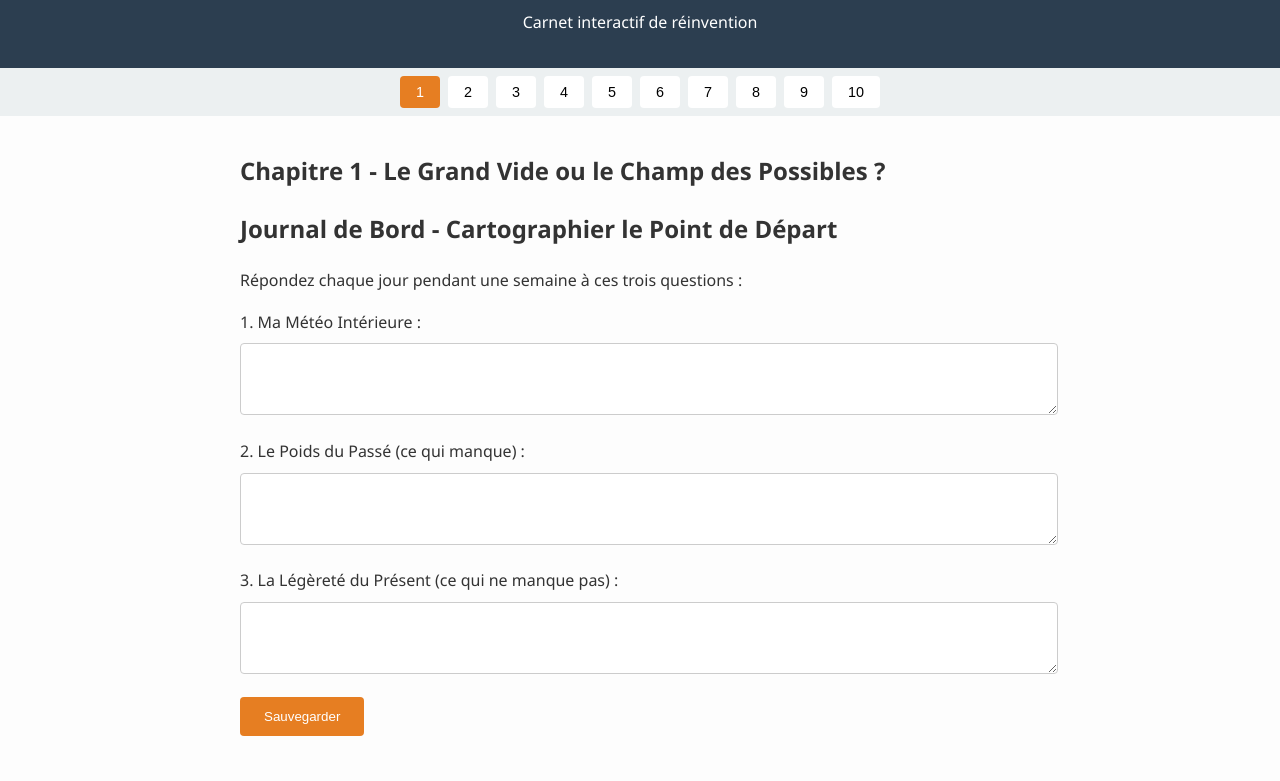
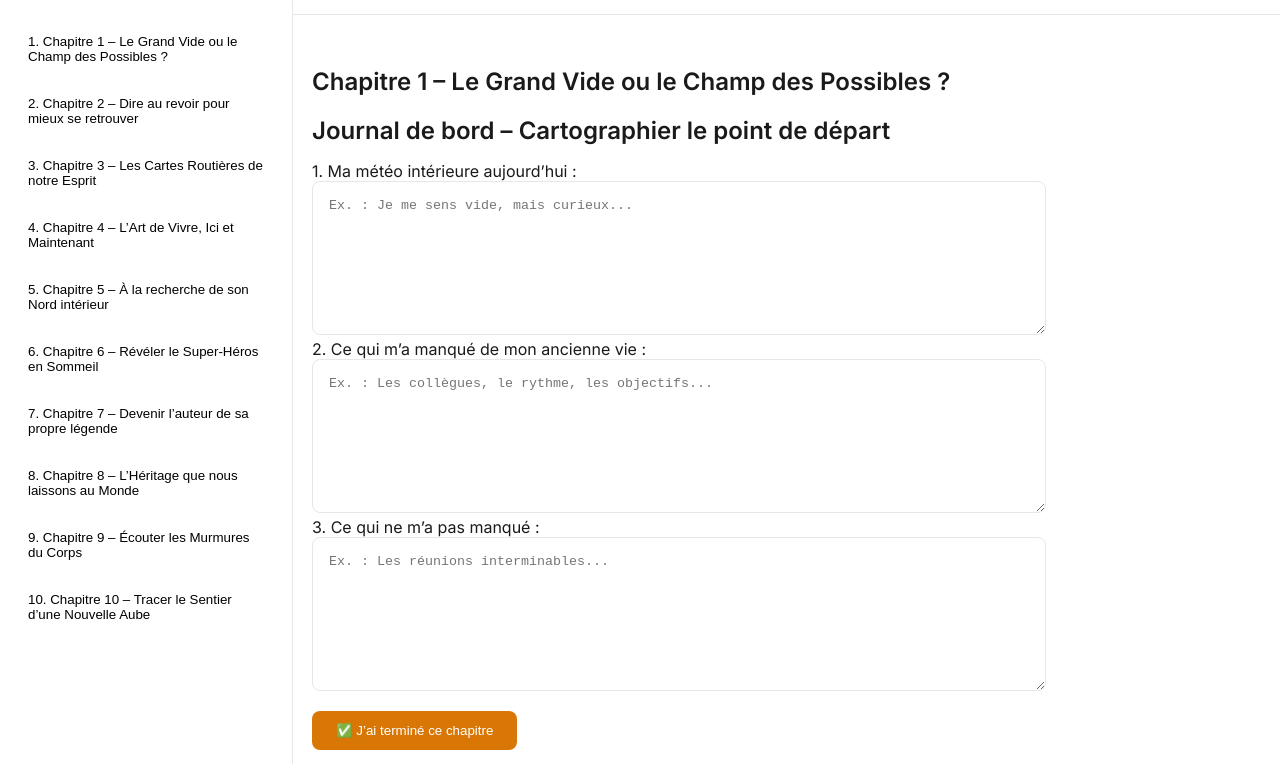
Before and after one commit to ericsotoca/retraite, a plain HTML site: page index.html in a window 1280 px wide. Shown: the part 100-881 px from the top of the page. Drawn offline with Linux system fonts and the light colour scheme.

Commit message:
Update index.html

```diff
--- a/index.html
+++ b/index.html
@@ -3,254 +3,341 @@
 <head>
   <meta charset="UTF-8" />
   <meta name="viewport" content="width=device-width, initial-scale=1.0"/>
-  <title>La Retraite, une Seconde Vie - Carnet Interactif</title>
+  <title>Mon Carnet de Seconde Vie</title>
   <style>
+    @import url('https://fonts.googleapis.com/css2?family=Inter:wght@400;600&display=swap');
     :root {
-      --primary: #2c3e50;
-      --accent: #e67e22;
-      --bg: #fdfdfd;
-      --text: #333;
+      --bg: #ffffff;
+      --text: #1a1a1a;
+      --accent: #d97706;
+      --primary: #111827;
+      --border: #e5e7eb;
+      --success: #16a34a;
+    }
+    [data-theme="dark"] {
+      --bg: #111827;
+      --text: #f9fafb;
+      --border: #374151;
     }
     body {
       margin: 0;
-      font-family: "Segoe UI", sans-serif;
+      font-family: 'Inter', sans-serif;
       background: var(--bg);
       color: var(--text);
-      line-height: 1.6;
+      transition: background 0.3s, color 0.3s;
     }
     header {
-      background: var(--primary);
-      color: white;
-      padding: 1rem;
-      text-align: center;
+      display: flex;
+      justify-content: space-between;
+      align-items: center;
+      padding: 1rem 2rem;
+      border-bottom: 1px solid var(--border);
     }
-    nav {
-      display: flex;
-      flex-wrap: wrap;
-      justify-content: center;
-      gap: 0.5rem;
-      padding: 0.5rem;
-      background: #ecf0f1;
+    #sidebar {
+      position: fixed;
+      top: 0;
+      left: 0;
+      width: 260px;
+      height: 100%;
+      background: var(--bg);
+      border-right: 1px solid var(--border);
+      padding: 2rem 1rem;
+      overflow-y: auto;
     }
-    nav button {
+    #sidebar h3 {
+      font-size: 1rem;
+      margin-bottom: 1rem;
+      color: var(--accent);
+    }
+    #sidebar button {
+      width: 100%;
+      text-align: left;
+      padding: 0.75rem;
+      margin-bottom: 0.5rem;
+      background: transparent;
       border: none;
-      padding: 0.5rem 1rem;
-      background: white;
-      border-radius: 4px;
       cursor: pointer;
-      font-size: 0.9rem;
+      border-radius: 6px;
+      transition: background 0.2s;
     }
-    nav button.active {
-      background: var(--accent);
+    #sidebar button:hover {
+      background: var(--border);
+    }
+    #sidebar button.done {
+      background: var(--success);
       color: white;
     }
     main {
-      max-width: 800px;
-      margin: auto;
+      margin-left: 280px;
+      padding: 2rem;
+      max-width: 700px;
+    }
+    h2 {
+      font-size: 1.5rem;
+      margin-bottom: 1rem;
+    }
+    textarea {
+      width: 100%;
       padding: 1rem;
+      border: 1px solid var(--border);
+      border-radius: 8px;
+      background: var(--bg);
+      color: var(--text);
+      resize: vertical;
+      min-height: 120px;
     }
-    textarea, input[type="text"] {
-      width: 100%;
-      padding: 0.5rem;
-      margin-top: 0.5rem;
-      margin-bottom: 1rem;
-      border: 1px solid #ccc;
-      border-radius: 4px;
-      font-family: inherit;
-    }
-    .hidden {
-      display: none;
-    }
-    .progress {
-      margin: 1rem 0;
-      font-weight: bold;
-    }
-    button.save {
+    .btn {
+      margin-top: 1rem;
+      padding: 0.75rem 1.5rem;
       background: var(--accent);
       color: white;
       border: none;
-      padding: 0.75rem 1.5rem;
-      border-radius: 4px;
+      border-radius: 8px;
       cursor: pointer;
     }
-    footer {
-      text-align: center;
-      padding: 2rem 1rem;
-      font-size: 0.9rem;
-      color: #777;
+    .progress-bar {
+      height: 6px;
+      background: var(--border);
+      border-radius: 3px;
+      overflow: hidden;
+      margin-bottom: 2rem;
+    }
+    .progress-fill {
+      height: 100%;
+      background: var(--accent);
+      width: 0%;
+      transition: width 0.3s;
+    }
+    @media (max-width: 768px) {
+      #sidebar {
+        transform: translateX(-100%);
+        transition: transform 0.3s;
+      }
+      #sidebar.open {
+        transform: translateX(0);
+      }
+      main {
+        margin-left: 0;
+        padding: 1rem;
+      }
     }
   </style>
 </head>
 <body>
 
 <header>
-  <h1>La Retraite, une Seconde Vie</h1>
-  <p>Carnet interactif de réinvention</p>
+  <button onclick="toggleSidebar()">☰</button>
+  <h1>Mon Carnet de Seconde Vie</h1>
+  <button onclick="toggleTheme()">🌗</button>
 </header>
 
-<nav id="nav"></nav>
+<aside id="sidebar">
+  <h3>Progression</h3>
+  <div class="progress-bar">
+    <div class="progress-fill" id="progress"></div>
+  </div>
+  <nav id="nav"></nav>
+</aside>
 
 <main id="content"></main>
 
 <footer>
-  <button class="save" onclick="downloadLog()">Télécharger mon carnet</button>
-  <p>© Eric Sotoca - Version interactive</p>
+  <button class="btn" onclick="downloadLog()">📥 Télécharger mon carnet</button>
 </footer>
 
 <script>
   const chapters = [
     {
-      title: "Chapitre 1 - Le Grand Vide ou le Champ des Possibles ?",
+      title: "Chapitre 1 – Le Grand Vide ou le Champ des Possibles ?",
       exercise: `
-        <h2>Journal de Bord - Cartographier le Point de Départ</h2>
-        <p>Répondez chaque jour pendant une semaine à ces trois questions :</p>
-        <label>1. Ma Météo Intérieure :</label>
-        <textarea data-key="jour1-meteo" rows="3"></textarea>
-        <label>2. Le Poids du Passé (ce qui manque) :</label>
-        <textarea data-key="jour1-passe" rows="3"></textarea>
-        <label>3. La Légèreté du Présent (ce qui ne manque pas) :</label>
-        <textarea data-key="jour1-present" rows="3"></textarea>
+        <h2>Journal de bord – Cartographier le point de départ</h2>
+        <label>1. Ma météo intérieure aujourd’hui :</label>
+        <textarea data-key="c1-meteo" placeholder="Ex. : Je me sens vide, mais curieux..."></textarea>
+
+        <label>2. Ce qui m’a manqué de mon ancienne vie :</label>
+        <textarea data-key="c1-manque" placeholder="Ex. : Les collègues, le rythme, les objectifs..."></textarea>
+
+        <label>3. Ce qui ne m’a pas manqué :</label>
+        <textarea data-key="c1-pas-manque" placeholder="Ex. : Les réunions interminables..."></textarea>
       `
     },
     {
-      title: "Chapitre 2 - Dire au revoir pour mieux se retrouver",
+      title: "Chapitre 2 – Dire au revoir pour mieux se retrouver",
       exercise: `
-        <h2>Lettre de Transition</h2>
-        <p>Écrivez une lettre à votre carrière passée :</p>
-        <label>1. La Gratitude (ce que vous remerciez) :</label>
-        <textarea data-key="lettre-gratitude" rows="4"></textarea>
-        <label>2. Les Griefs et Regrets :</label>
-        <textarea data-key="lettre-griefs" rows="4"></textarea>
-        <label>3. L’Adieu :</label>
-        <textarea data-key="lettre-adieu" rows="4"></textarea>
+        <h2>Lettre de transition</h2>
+        <label>1. Gratitude :</label>
+        <textarea data-key="c2-gratitude" placeholder="Merci pour..."></textarea>
+
+        <label>2. Griefs & regrets :</label>
+        <textarea data-key="c2-griefs" placeholder="Je regrette..."></textarea>
+
+        <label>3. L’adieu :</label>
+        <textarea data-key="c2-adieu" placeholder="Je te laisse maintenant..."></textarea>
       `
     },
     {
-      title: "Chapitre 3 - Les Cartes Routières de notre Esprit",
+      title: "Chapitre 3 – Les Cartes Routières de notre Esprit",
       exercise: `
-        <h2>Architecte de ses Croyances</h2>
+        <h2>Architecte de tes croyances</h2>
         <label>Croyance limitante :</label>
-        <textarea data-key="croyance-limitante" rows="2"></textarea>
+        <textarea data-key="c3-limitante" placeholder="Ex. : Je ne suis utile que si je produis..."></textarea>
+
         <label>Nouvelle croyance aidante :</label>
-        <textarea data-key="croyance-nouvelle" rows="2"></textarea>
+        <textarea data-key="c3-nouvelle" placeholder="Ex. : Ma valeur est dans qui je suis..."></textarea>
       `
     },
     {
-      title: "Chapitre 4 - L’Art de Vivre, Ici et Maintenant",
+      title: "Chapitre 4 – L’Art de Vivre, Ici et Maintenant",
       exercise: `
-        <h2>Ancre de Pleine Conscience</h2>
-        <p>Choisissez une activité quotidienne (café, douche, marche...) et décrivez ce que vous ressentez en y apportant toute votre attention :</p>
-        <textarea data-key="pleine-conscience" rows="5"></textarea>
+        <h2>Ancre de pleine conscience</h2>
+        <label>Activité choisie (café, douche, marche...) :</label>
+        <input type="text" data-key="c4-activite" placeholder="Ex. : Boire mon café" />
+
+        <label>Ce que j’ai ressenti en y apportant toute mon attention :</label>
+        <textarea data-key="c4-sensation" placeholder="Ex. : J’ai senti la chaleur, l’arôme, le goût..."></textarea>
       `
     },
     {
-      title: "Chapitre 5 - À la recherche de son Nord intérieur",
+      title: "Chapitre 5 – À la recherche de son Nord intérieur",
       exercise: `
-        <h2>Archeologie de votre Ikigaï (Partie 1)</h2>
-        <label>Ce que j’aime :</label>
-        <textarea data-key="ikigai-aime" rows="4"></textarea>
-        <label>Ce pour quoi je suis doué :</label>
-        <textarea data-key="ikigai-doue" rows="4"></textarea>
+        <h2>Ikigaï – Ce que j’aime & ce pour quoi je suis doué</h2>
+        <label>Ce que j’aime (passions, plaisirs simples) :</label>
+        <textarea data-key="c5-aime" placeholder="Ex. : Lire, bricoler, marcher, écouter du jazz..."></textarea>
+
+        <label>Ce pour quoi je suis doué (talents, facilités) :</label>
+        <textarea data-key="c5-doue" placeholder="Ex. : Organiser, raconter, réparer, écouter..."></textarea>
       `
     },
     {
-      title: "Chapitre 6 - Révéler le Super-Héros en Sommeil",
+      title: "Chapitre 6 – Révéler le Super-Héros en Sommeil",
       exercise: `
-        <h2>Mes 5 forces de caractère :</h2>
+        <h2>Mes 5 forces de caractère</h2>
         <ol>
-          <li><input type="text" data-key="force1" /></li>
-          <li><input type="text" data-key="force2" /></li>
-          <li><input type="text" data-key="force3" /></li>
-          <li><input type="text" data-key="force4" /></li>
-          <li><input type="text" data-key="force5" /></li>
+          <li><input type="text" data-key="c6-f1" placeholder="Ex. : Curiosité" /></li>
+          <li><input type="text" data-key="c6-f2" placeholder="Ex. : Honnêteté" /></li>
+          <li><input type="text" data-key="c6-f3" placeholder="Ex. : Humour" /></li>
+          <li><input type="text" data-key="c6-f4" placeholder="Ex. : Patience" /></li>
+          <li><input type="text" data-key="c6-f5" placeholder="Ex. : Créativité" /></li>
         </ol>
       `
     },
     {
-      title: "Chapitre 7 - Devenir l’auteur de sa propre légende",
+      title: "Chapitre 7 – Devenir l’auteur de sa propre légende",
       exercise: `
-        <h2>Quatrième de couverture de mon Tome 2</h2>
-        <label>Titre de votre nouveau chapitre :</label>
-        <input type="text" data-key="tome2-titre" />
-        <label>Résumé de votre histoire (à la 3e personne) :</label>
-        <textarea data-key="tome2-resume" rows="6"></textarea>
+        <h2>Titre & quatrième de couverture de mon Tome 2</h2>
+        <label>Titre :</label>
+        <input type="text" data-key="c7-titre" placeholder="Ex. : Les Chroniques d’un Bâtisseur de Seconde Vie" />
+
+        <label>Résumé (à la 3e personne) :</label>
+        <textarea data-key="c7-resume" placeholder="Ex. : Après 40 ans de carrière, il découvre que..."></textarea>
       `
     },
     {
-      title: "Chapitre 8 - L’Héritage que nous laissons au Monde",
+      title: "Chapitre 8 – L’Héritage que nous laissons au Monde",
       exercise: `
-        <h2>Contribution personnelle</h2>
-        <label>Qu’est-ce que la vie attend de moi ?</label>
-        <textarea data-key="contribution" rows="5"></textarea>
+        <h2>Contribution – Qu’est-ce que la vie attend de moi ?</h2>
+        <label>Idées concrètes pour transmettre ce que j’ai de meilleur :</label>
+        <textarea data-key="c8-contribution" placeholder="Ex. : Donner un cours d’histoire locale, réparer des jouets, partager mon herbier..."></textarea>
       `
     },
     {
-      title: "Chapitre 9 - Écouter les Murmures du Corps",
+      title: "Chapitre 9 – Écouter les Murmures du Corps",
       exercise: `
         <h2>Scan corporel & posture ressource</h2>
         <label>Message de mon corps aujourd’hui :</label>
-        <textarea data-key="corps-message" rows="3"></textarea>
-        <label>Ma posture ressource (comment je me tiens) :</label>
-        <textarea data-key="posture-ressource" rows="3"></textarea>
+        <textarea data-key="c9-corps" placeholder="Ex. : Tension dans les épaules => je porte un poids mental..."></textarea>
+
+        <label>Ma posture ressource (comment je me tiens quand je me sens aligné) :</label>
+        <textarea data-key="c9-posture" placeholder="Ex. : Dos droit, épaules basses, regard ouvert..."></textarea>
       `
     },
     {
-      title: "Chapitre 10 - Tracer le Sentier d’une Nouvelle Aube",
+      title: "Chapitre 10 – Tracer le Sentier d’une Nouvelle Aube",
       exercise: `
-        <h2>Ma semaine idéale (intentions)</h2>
+        <h2>Ma semaine idéale (intentions souples)</h2>
         <label>Lundi :</label>
-        <textarea data-key="semaine-lundi" rows="2"></textarea>
+        <textarea data-key="c10-lundi" placeholder="Ex. : Matin – lecture sur Rome / Après-midi – bricolage"></textarea>
+
         <label>Mardi :</label>
-        <textarea data-key="semaine-mardi" rows="2"></textarea>
+        <textarea data-key="c10-mardi" placeholder="Ex. : Marche en forêt + appel à un ami"></textarea>
+
         <label>Mercredi :</label>
-        <textarea data-key="semaine-mercredi" rows="2"></textarea>
+        <textarea data-key="c10-mercredi" placeholder="Ex. : Atelier bois + temps avec petits-enfants"></textarea>
+
         <label>Jeudi :</label>
-        <textarea data-key="semaine-jeudi" rows="2"></textarea>
+        <textarea data-key="c10-jeudi" placeholder="Ex. : Visite guidée au musée + jazz le soir"></textarea>
+
         <label>Vendredi :</label>
-        <textarea data-key="semaine-vendredi" rows="2"></textarea>
+        <textarea data-key="c10-vendredi" placeholder="Ex. : Cours d’histoire bénévole + apéro avec Cécile"></textarea>
+
         <label>Samedi :</label>
-        <textarea data-key="semaine-samedi" rows="2"></textarea>
+        <textarea data-key="c10-samedi" placeholder="Ex. : Marché + jardinage + film en famille"></textarea>
+
         <label>Dimanche :</label>
-        <textarea data-key="semaine-dimanche" rows="2"></textarea>
+        <textarea data-key="c10-dimanche" placeholder="Ex. : Rien de planifié – improvisation & repos"></textarea>
       `
     }
   ];
 
-  const nav = document.getElementById('nav');
-  const content = document.getElementById('content');
-
   let current = 0;
 
-  function renderNav() {
+  function toggleSidebar() {
+    document.getElementById('sidebar').classList.toggle('open');
+  }
+
+  function toggleTheme() {
+    const theme = document.documentElement.getAttribute('data-theme');
+    const newTheme = theme === 'dark' ? 'light' : 'dark';
+    document.documentElement.setAttribute('data-theme', newTheme);
+    localStorage.setItem('theme', newTheme);
+  }
+
+  function renderSidebar() {
+    const nav = document.getElementById('nav');
     nav.innerHTML = '';
     chapters.forEach((chap, i) => {
       const btn = document.createElement('button');
-      btn.textContent = i + 1;
-      btn.className = i === current ? 'active' : '';
+      btn.textContent = `${i + 1}. ${chap.title}`;
+      if (localStorage.getItem(`done-${i}`)) btn.classList.add('done');
       btn.onclick = () => {
         current = i;
         render();
+        if (window.innerWidth < 768) toggleSidebar();
       };
       nav.appendChild(btn);
     });
   }
 
   function render() {
-    renderNav();
+    renderSidebar();
     const chap = chapters[current];
-    content.innerHTML = `
+    document.getElementById('content').innerHTML = `
       <h2>${chap.title}</h2>
       ${chap.exercise}
-      <button class="save" onclick="saveAll()">Sauvegarder</button>
+      <button class="btn" onclick="markDone()">✅ J’ai terminé ce chapitre</button>
     `;
     loadAll();
+    updateProgress();
+  }
+
+  function markDone() {
+    saveAll();
+    localStorage.setItem(`done-${current}`, 'true');
+    renderSidebar();
+    updateProgress();
+  }
+
+  function updateProgress() {
+    const total = chapters.length;
+    const done = [...Array(total).keys()].filter(i => localStorage.getItem(`done-${i}`)).length;
+    const percent = Math.round((done / total) * 100);
+    document.getElementById('progress').style.width = `${percent}%`;
   }
 
   function saveAll() {
     document.querySelectorAll('textarea, input[type="text"]').forEach(el => {
       if (el.dataset.key) localStorage.setItem(el.dataset.key, el.value);
     });
-    alert('Sauvegardé localement ✅');
   }
 
   function loadAll() {
@@ -260,18 +347,20 @@
   }
 
   function downloadLog() {
-    let log = `# Mon carnet de bord - La Retraite, une Seconde Vie\n\n`;
-    for (let i = 0; i < chapters.length; i++) {
-      log += `## ${chapters[i].title}\n\n`;
-      const els = document.createElement('div');
-      els.innerHTML = chapters[i].exercise;
-      els.querySelectorAll('textarea, input').forEach(el => {
+    let log = `# Mon carnet – La Retraite, une Seconde Vie\n\n`;
+    log += `Exporté le : ${new Date().toLocaleDateString()}\n\n`;
+    chapters.forEach((chap, i) => {
+      log += `## ${chap.title}\n\n`;
+      const div = document.createElement('div');
+      div.innerHTML = chap.exercise;
+      div.querySelectorAll('textarea, input').forEach(el => {
         if (el.dataset.key) {
           const val = localStorage.getItem(el.dataset.key) || '';
-          log += `**${el.previousElementSibling?.textContent || 'Note'}:** ${val}\n\n`;
+          const label = el.previousElementSibling?.textContent || 'Note';
+          log += `**${label}**\n${val}\n\n`;
         }
       });
-    }
+    });
     const blob = new Blob([log], { type: 'text/markdown' });
     const url = URL.createObjectURL(blob);
     const a = document.createElement('a');
@@ -280,6 +369,8 @@
     a.click();
   }
 
+  // Initialisation
+  document.documentElement.setAttribute('data-theme', localStorage.getItem('theme') || 'light');
   render();
 </script>
 </body>
```
